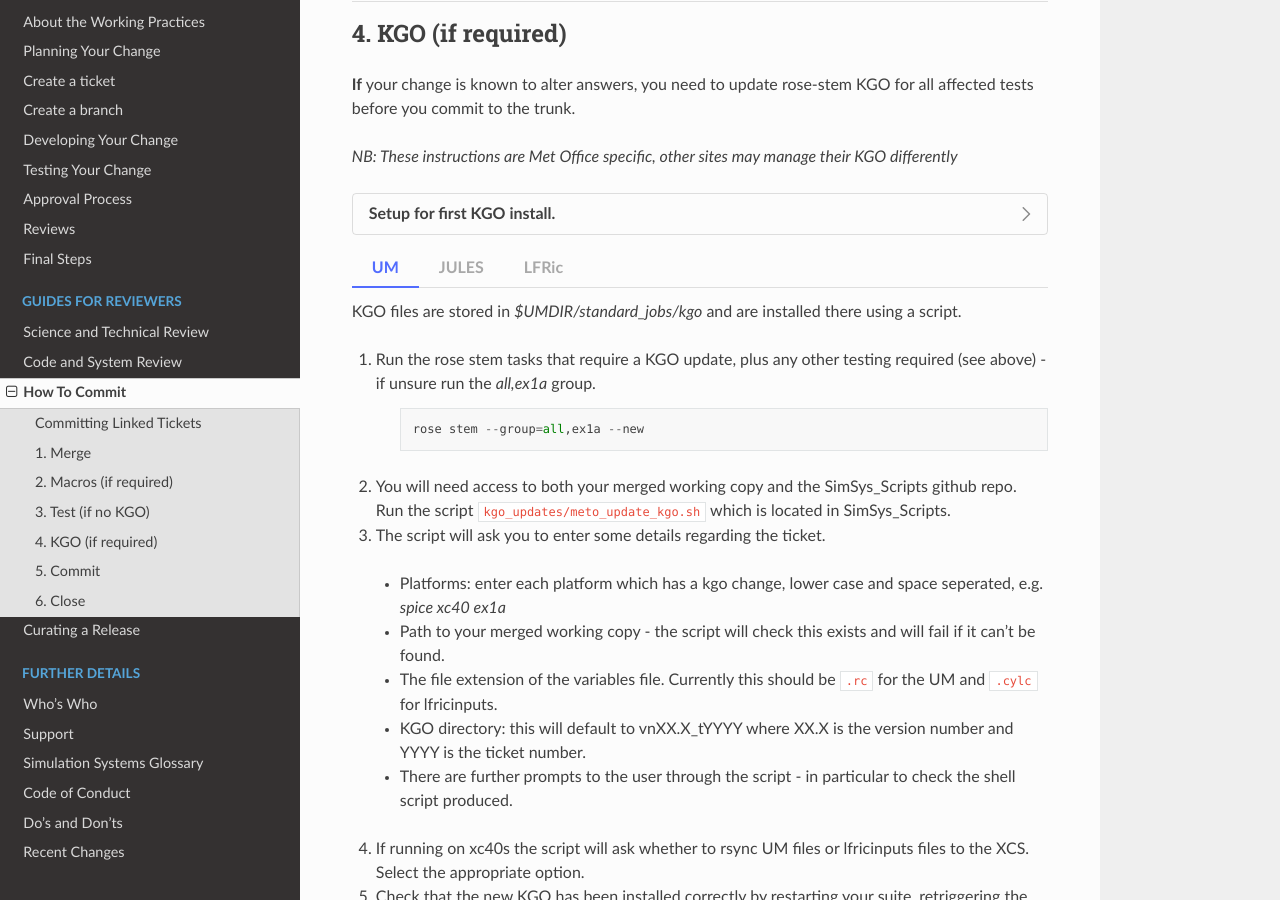
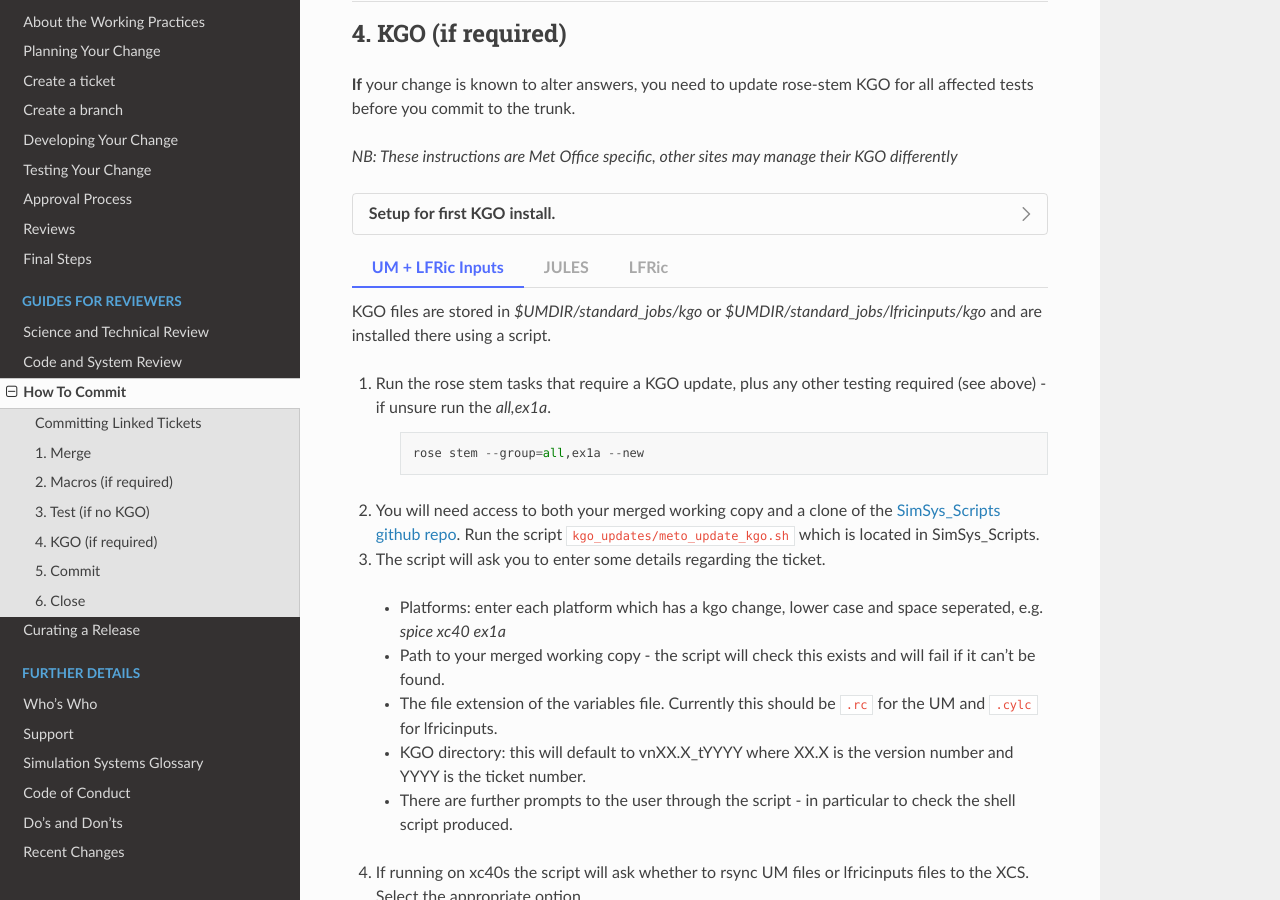
Before and after one commit to MetOffice/simulation-systems, a Sphinx documentation site: the page built from source/Reviewers/howtocommit.rst, in a window 1280 px wide and 900 px high, scrolled down 2302 px. Built offline with Sphinx 7.4.7 and the Read the Docs theme 2.0.0, drawn with Linux system fonts in a browser that asks for light colours.

Commit message:
updates post review

```diff
--- a/source/Reviewers/howtocommit.rst
+++ b/source/Reviewers/howtocommit.rst
@@ -294,18 +294,18 @@ for all affected tests before you commit to the trunk.
 
 .. tab-set::
 
-    .. tab-item:: UM
+    .. tab-item:: UM + LFRic Inputs
 
-        KGO files are stored in `$UMDIR/standard_jobs/kgo` and are installed there
+        KGO files are stored in `$UMDIR/standard_jobs/kgo` or `$UMDIR/standard_jobs/lfricinputs/kgo` and are installed there
         using a script.
 
-        1. Run the rose stem tasks that require a KGO update, plus any other testing required (see above) - if unsure run the `all,ex1a` group.
+        1. Run the rose stem tasks that require a KGO update, plus any other testing required (see above) - if unsure run the `all,ex1a`.
 
             .. code-block::
 
                 rose stem --group=all,ex1a --new
 
-        2. You will need access to both your merged working copy and the SimSys_Scripts github repo. Run the script ``kgo_updates/meto_update_kgo.sh`` which is located in SimSys_Scripts.
+        2. You will need access to both your merged working copy and a clone of the `SimSys_Scripts github repo <https://github.com/MetOffice/SimSys_Scripts>`_. Run the script ``kgo_updates/meto_update_kgo.sh`` which is located in SimSys_Scripts.
 
         3. The script will ask you to enter some details regarding the ticket.
 
```
